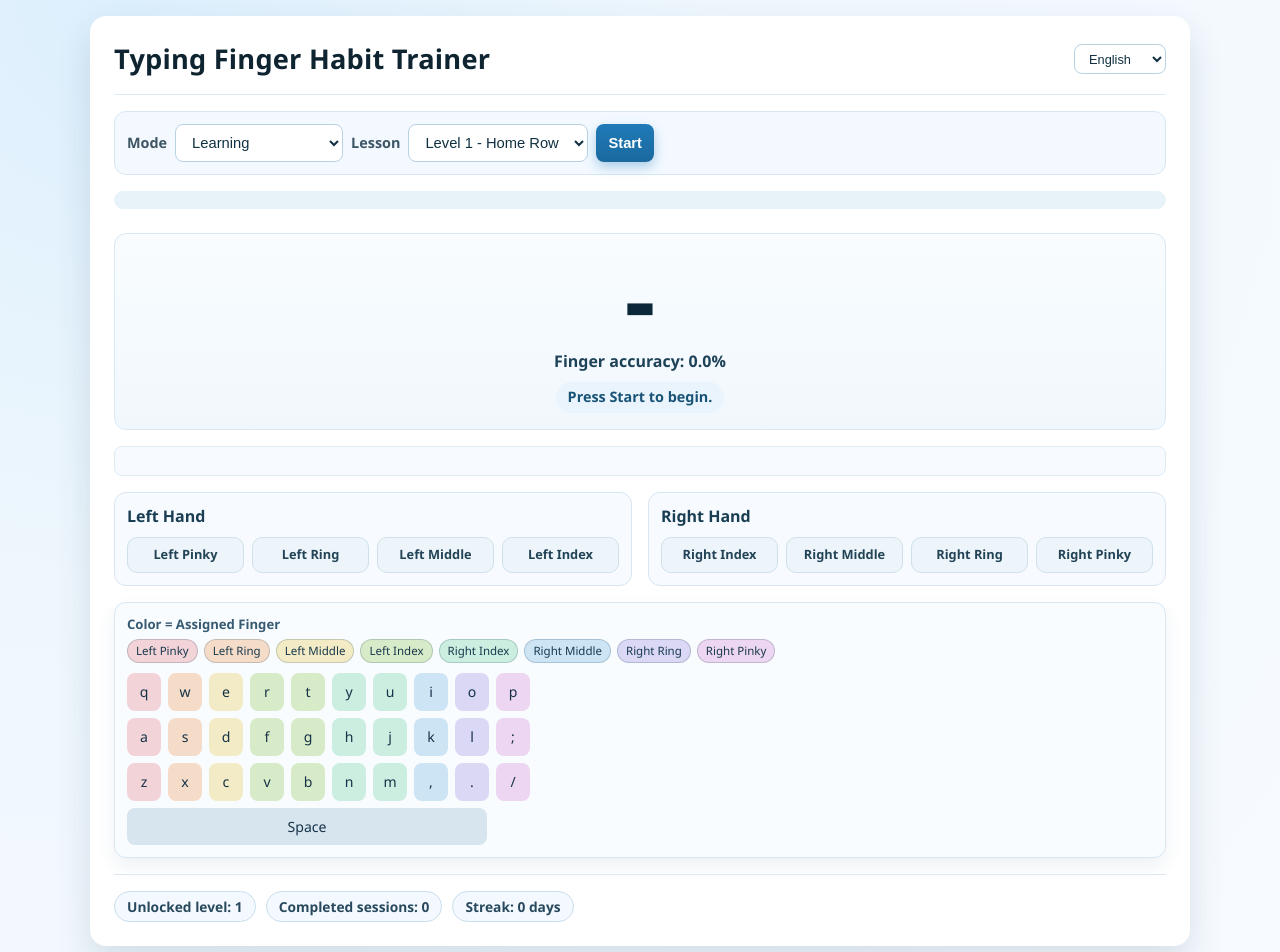
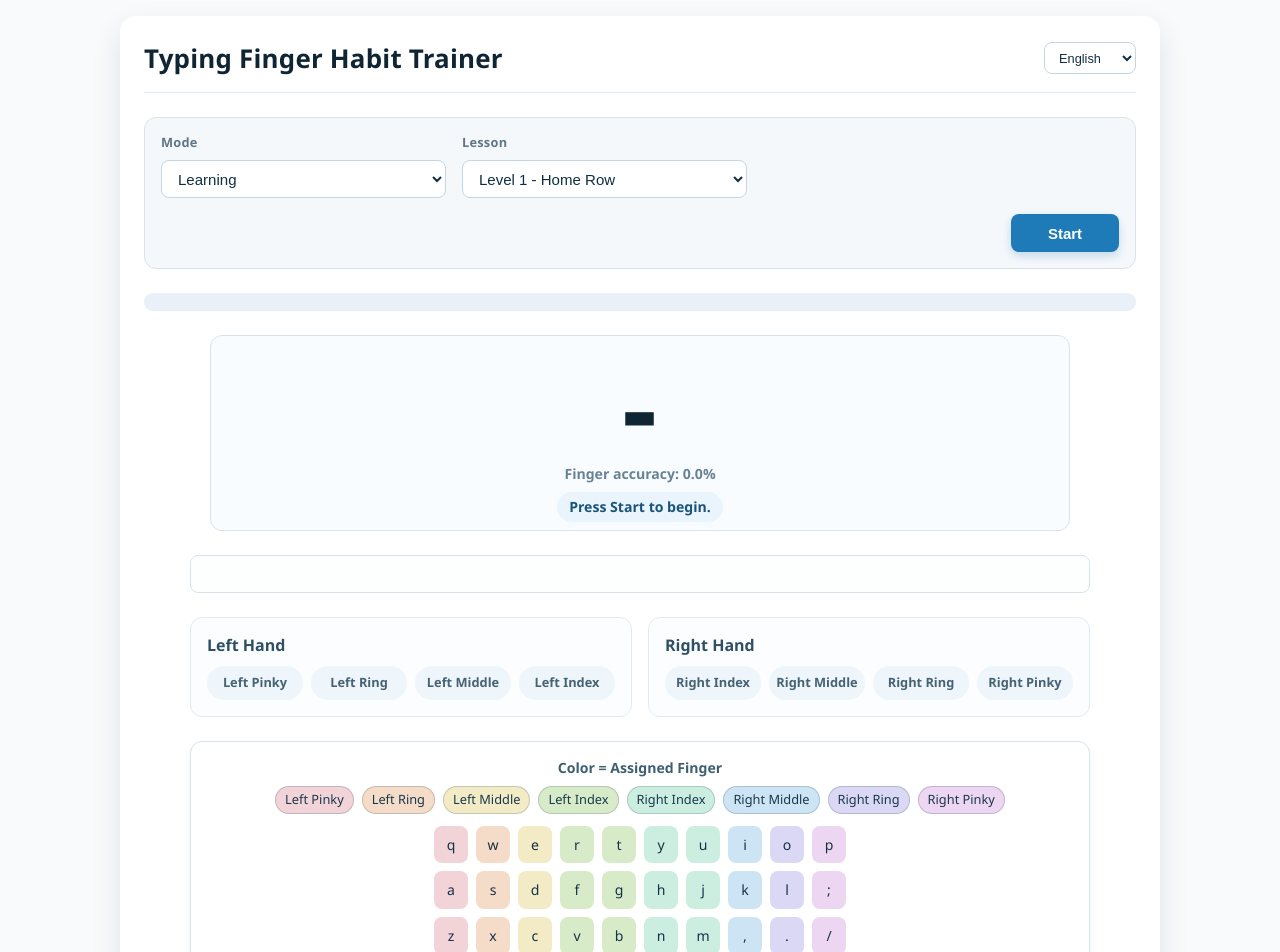
Before and after one commit to spfrank01/typing_trainer, a React (Vite) app: page / in a window 1280 px wide. Shown: the top 952 px of the page. Built offline with nearby package versions, Linux system fonts and the light colour scheme.

Commit message:
refactor style

```diff
--- a/src/components/HandDiagram.tsx
+++ b/src/components/HandDiagram.tsx
@@ -5,12 +5,13 @@ import { Finger } from "../core/types";
 interface HandDiagramProps {
   activeFinger: Finger | null;
   language: Language;
+  status?: "correct" | "wrong" | "warning" | "info";
 }
 
 const fingersLeft: Finger[] = ["L_PINKY", "L_RING", "L_MIDDLE", "L_INDEX"];
 const fingersRight: Finger[] = ["R_INDEX", "R_MIDDLE", "R_RING", "R_PINKY"];
 
-export function HandDiagram({ activeFinger, language }: HandDiagramProps) {
+export function HandDiagram({ activeFinger, language, status = "info" }: HandDiagramProps) {
   const ui = getTrainerUiCopy(language);
 
   return (
@@ -19,7 +20,12 @@ export function HandDiagram({ activeFinger, language }: HandDiagramProps) {
         <h3>{ui.leftHand}</h3>
         <div className="finger-row">
         {fingersLeft.map((finger) => (
-          <span key={finger} className={finger === activeFinger ? "finger is-active" : "finger"}>
+          <span
+            key={finger}
+            className={
+              finger === activeFinger ? `finger is-active is-${status}` : "finger"
+            }
+          >
             {formatFingerLabel(finger, language)}
           </span>
         ))}
@@ -29,7 +35,12 @@ export function HandDiagram({ activeFinger, language }: HandDiagramProps) {
         <h3>{ui.rightHand}</h3>
         <div className="finger-row">
         {fingersRight.map((finger) => (
-          <span key={finger} className={finger === activeFinger ? "finger is-active" : "finger"}>
+          <span
+            key={finger}
+            className={
+              finger === activeFinger ? `finger is-active is-${status}` : "finger"
+            }
+          >
             {formatFingerLabel(finger, language)}
           </span>
         ))}
--- a/src/components/KeyboardView.tsx
+++ b/src/components/KeyboardView.tsx
@@ -6,6 +6,7 @@ import { renderKeyLabel } from "../core/keyUtils";
 interface KeyboardViewProps {
   expectedKey: string | null;
   language: Language;
+  status?: "correct" | "wrong" | "warning" | "info";
 }
 
 const rows = [
@@ -38,7 +39,7 @@ const legendOrder: Finger[] = [
   "R_PINKY"
 ];
 
-export function KeyboardView({ expectedKey, language }: KeyboardViewProps) {
+export function KeyboardView({ expectedKey, language, status = "info" }: KeyboardViewProps) {
   const map = getLayoutMap();
   const ui = getTrainerUiCopy(language);
 
@@ -61,7 +62,8 @@ export function KeyboardView({ expectedKey, language }: KeyboardViewProps) {
             const classes = [
               "key-cap",
               fingerClass[finger],
-              expectedKey === key ? "is-active" : ""
+              expectedKey === key ? "is-active" : "",
+              expectedKey === key ? `is-${status}` : ""
             ]
               .filter(Boolean)
               .join(" ");
--- a/src/features/trainer/TrainerPage.tsx
+++ b/src/features/trainer/TrainerPage.tsx
@@ -72,7 +72,7 @@ export function TrainerPage() {
   const availableLessons = lessons.filter((lesson) => lesson.level <= unlockedLevel);
   const sentenceDifficultyLabel = getSentenceDifficultyFieldLabel(language);
   const lastWeakFinger = history.length > 0 ? history[history.length - 1].problematicFinger : null;
-  const startLabel = state.phase === "running" ? text.restart : text.start;
+  const isRunning = state.phase === "running";
 
   function startLesson(lessonId: string) {
     const lesson = getLessonById(lessonId);
@@ -140,6 +140,8 @@ export function TrainerPage() {
 
       <section className="control-bar">
         <div className="lesson-controls">
+          <div className="control-fields">
+            <div className="control-field">
               <label htmlFor="mode">{text.mode}</label>
               <select
                 id="mode"
@@ -155,8 +157,9 @@ export function TrainerPage() {
                 <option value="daily_focus">{getModeLabel(language, "daily_focus")}</option>
                 <option value="random_sentence">{getModeLabel(language, "random_sentence")}</option>
               </select>
+            </div>
             {mode === "random_sentence" ? (
-            <>
+              <div className="control-field">
                 <label htmlFor="sentence-difficulty">{sentenceDifficultyLabel}</label>
                 <select
                   id="sentence-difficulty"
@@ -171,8 +174,9 @@ export function TrainerPage() {
                   <option value="medium">{getSentenceDifficultyLabel(language, "medium")}</option>
                   <option value="hard">{getSentenceDifficultyLabel(language, "hard")}</option>
                 </select>
-            </>
+              </div>
             ) : null}
+            <div className="control-field">
               <label htmlFor="lesson">{text.lesson}</label>
               <select
                 id="lesson"
@@ -186,9 +190,17 @@ export function TrainerPage() {
                   </option>
                 ))}
               </select>
-          <button type="button" onClick={() => startLesson(selectedLesson.id)}>
-            {startLabel}
+            </div>
+          </div>
+          <div className="control-actions">
+            <button
+              type="button"
+              className={isRunning ? "btn-ghost" : "btn-primary"}
+              onClick={() => startLesson(selectedLesson.id)}
+            >
+              {isRunning ? text.restart : text.start}
             </button>
+          </div>
         </div>
       </section>
 
@@ -215,20 +227,28 @@ export function TrainerPage() {
           </section>
           <section className="train-core">
             <ContextText stream={state.stream} cursor={state.cursor} />
-            <HandDiagram activeFinger={expectedFinger} language={language} />
-            <KeyboardView expectedKey={expectedKey} language={language} />
+            <HandDiagram
+              activeFinger={expectedFinger}
+              language={language}
+              status={state.lastFeedback?.type}
+            />
+            <KeyboardView
+              expectedKey={expectedKey}
+              language={language}
+              status={state.lastFeedback?.type}
+            />
           </section>
         </>
       )}
 
       <footer className="status-bar">
-        <p className="status-chip">
+        <p className="status-item">
           {text.unlockedLevel}: {unlockedLevel}
         </p>
-        <p className="status-chip">
+        <p className="status-item">
           {text.completedSessions}: {history.length}
         </p>
-        <p className="status-chip">
+        <p className="status-item">
           {text.streak}: {streakDays} {text.dayUnit}
         </p>
       </footer>
--- a/src/styles/global.css
+++ b/src/styles/global.css
@@ -1,23 +1,34 @@
 :root {
-  font-family: "Segoe UI", Tahoma, Geneva, Verdana, sans-serif;
+  font-family: "Aptos", "Segoe UI", sans-serif;
   line-height: 1.4;
-  color: #0f2431;
-  background: radial-gradient(circle at 10% 0%, #dceffd 0%, #eff7fd 40%, #f7fbff 100%);
+  color: #102534;
+  background: #f8fafc;
+  --fs-1: 0.8rem;
+  --fs-2: 0.88rem;
+  --fs-3: 0.94rem;
+  --fs-4: 1rem;
+  --fs-5: 1.15rem;
+  --fs-6: 1.62rem;
   --space-1: 8px;
   --space-2: 16px;
   --space-3: 24px;
   --space-4: 32px;
   --radius: 12px;
   --radius-sm: 8px;
+  --radius-lg: 16px;
+  --bg-page: #f8fafc;
   --bg-card: #ffffff;
-  --bg-soft: #f3f9ff;
-  --ink-soft: #3d5564;
-  --line: #c8dcea;
+  --bg-soft: #f5f8fb;
+  --ink-soft: #5f7788;
+  --line: #d9e3ec;
   --brand: #1f7ab8;
   --brand-strong: #155781;
   --ok: #1d8c46;
   --warn: #a86100;
   --bad: #b81f2b;
+  --elevation-1: 0 4px 10px rgba(16, 44, 63, 0.06);
+  --elevation-2: 0 12px 30px rgba(16, 44, 63, 0.1);
+  --ring: 0 0 0 2px rgba(31, 122, 184, 0.22);
 }
 
 * {
@@ -27,6 +38,7 @@
 body {
   margin: 0;
   min-height: 100vh;
+  background: var(--bg-page);
 }
 
 #root {
@@ -35,26 +47,27 @@ body {
 }
 
 .trainer-page {
-  max-width: 1100px;
+  max-width: 1040px;
   margin: 0 auto;
   background: var(--bg-card);
-  border-radius: 16px;
+  border-radius: var(--radius-lg);
   padding: var(--space-3);
-  box-shadow: 0 18px 36px rgba(22, 63, 90, 0.14);
+  box-shadow: var(--elevation-2);
 }
 
 .header-bar {
   display: flex;
   align-items: center;
   justify-content: space-between;
-  border-bottom: 1px solid #deebf4;
+  border-bottom: 1px solid #e2ebf3;
   padding-bottom: var(--space-2);
 }
 
 .header-bar h1 {
   margin: 0;
-  font-size: 1.7rem;
+  font-size: var(--fs-6);
   letter-spacing: 0.2px;
+  font-weight: 800;
 }
 
 .lang-control {
@@ -63,32 +76,42 @@ body {
 }
 
 .lang-select {
-  height: 30px;
+  height: 32px;
   padding: 0 10px;
-  font-size: 0.8rem;
+  font-size: var(--fs-1);
   min-width: 92px;
 }
 
 .control-bar {
-  margin-top: var(--space-2);
-  margin-bottom: var(--space-2);
-  padding: 12px;
+  margin-top: var(--space-3);
+  margin-bottom: var(--space-3);
+  padding: var(--space-2);
   background: var(--bg-soft);
-  border: 1px solid #d6e7f3;
+  border: 1px solid var(--line);
   border-radius: var(--radius);
 }
 
 .lesson-controls {
-  display: flex;
-  align-items: center;
-  flex-wrap: wrap;
+  display: grid;
+  gap: var(--space-2);
+}
+
+.control-fields {
+  display: grid;
+  grid-template-columns: minmax(180px, 1fr) minmax(180px, 1fr) minmax(240px, 1.25fr);
+  gap: var(--space-2);
+}
+
+.control-field {
+  display: grid;
   gap: var(--space-1);
 }
 
 .lesson-controls label {
-  font-size: 0.9rem;
+  font-size: var(--fs-1);
   color: var(--ink-soft);
-  font-weight: 600;
+  font-weight: 700;
+  letter-spacing: 0.02em;
 }
 
 select,
@@ -96,32 +119,38 @@ button {
   height: 38px;
   border-radius: var(--radius-sm);
   padding: 0 12px;
-  font-size: 0.92rem;
+  font-size: var(--fs-3);
 }
 
 select {
-  border: 1px solid #b8d2e3;
+  border: 1px solid #c4d6e4;
   background: #fff;
   color: #103042;
+  transition: border-color 120ms ease, box-shadow 120ms ease;
+}
+
+select:hover {
+  border-color: #aac7da;
 }
 
 select:focus-visible,
 button:focus-visible {
-  outline: 3px solid #0f6ca7;
-  outline-offset: 1px;
+  outline: 0;
+  box-shadow: var(--ring);
 }
 
 button {
   border: 0;
-  background: linear-gradient(180deg, #1f7ab8 0%, #1a699e 100%);
+  background: var(--brand);
   color: #fff;
   font-weight: 700;
   cursor: pointer;
-  transition: transform 120ms ease, box-shadow 120ms ease;
-  box-shadow: 0 5px 12px rgba(31, 122, 184, 0.35);
+  transition: transform 120ms ease, box-shadow 120ms ease, background-color 120ms ease, opacity 120ms ease;
+  box-shadow: 0 4px 10px rgba(31, 122, 184, 0.24);
 }
 
 button:hover {
+  background: var(--brand-strong);
   transform: translateY(-1px);
 }
 
@@ -135,18 +164,39 @@ button:disabled {
   box-shadow: none;
 }
 
+.control-actions {
+  display: flex;
+  justify-content: flex-end;
+}
+
+.btn-primary {
+  min-width: 108px;
+}
+
+.btn-ghost {
+  min-width: 108px;
+  border: 1px solid #c9d9e6;
+  background: #ffffff;
+  color: #2c4f64;
+  box-shadow: none;
+}
+
+.btn-ghost:hover {
+  background: #f4f9fd;
+}
+
 .progress-wrap {
   position: relative;
   margin-top: var(--space-2);
   height: 18px;
-  background: #e8f2f9;
+  background: #e9f0f7;
   border-radius: 999px;
   overflow: hidden;
 }
 
 .progress-bar {
   height: 100%;
-  background: linear-gradient(90deg, #1f7ab8, #2d9ddd);
+  background: linear-gradient(90deg, #1f7ab8, #2893d6);
   transition: width 140ms linear;
 }
 
@@ -154,50 +204,54 @@ button:disabled {
   position: absolute;
   top: -1.45rem;
   right: 0;
-  font-size: 0.84rem;
+  font-size: var(--fs-1);
   color: var(--ink-soft);
 }
 
 .focus-panel {
   margin-top: var(--space-3);
+  max-width: 860px;
+  margin-left: auto;
+  margin-right: auto;
   text-align: center;
-  padding: var(--space-2);
+  padding: var(--space-2) var(--space-2) var(--space-1);
   border-radius: var(--radius);
-  background: linear-gradient(180deg, #f8fcff 0%, #f1f8fd 100%);
-  border: 1px solid #d8e9f5;
+  background: #f9fcff;
+  border: 1px solid var(--line);
 }
 
 .focus-char {
-  font-size: clamp(4rem, 9vw, 6rem);
+  font-size: clamp(4.5rem, 10vw, 6.8rem);
   line-height: 1;
-  font-weight: 800;
-  min-height: 100px;
-  color: #0c2737;
+  font-weight: 850;
+  min-height: 112px;
+  color: #0e2533;
+  letter-spacing: 0.01em;
 }
 
 .focus-char.is-correct {
-  animation: flash-correct 180ms ease-in-out;
+  animation: flash-correct 150ms ease-in-out;
 }
 
 .focus-char.is-wrong {
-  animation: shake-wrong 220ms ease-in-out;
+  animation: shake-wrong 200ms ease-in-out;
 }
 
 .metric {
   margin: 0;
-  font-size: 1rem;
-  color: #1e4257;
+  font-size: var(--fs-2);
+  color: #6a8394;
   font-weight: 700;
 }
 
 .focus-feedback {
-  margin: 10px auto 0;
+  margin: var(--space-1) auto 0;
   min-height: 24px;
   width: fit-content;
   max-width: 90%;
   border-radius: 999px;
   padding: 5px 12px;
-  font-size: 0.9rem;
+  font-size: var(--fs-2);
   font-weight: 700;
 }
 
@@ -222,111 +276,130 @@ button:disabled {
 }
 
 .train-core {
-  margin-top: var(--space-2);
+  margin-top: var(--space-3);
 }
 
 .context-text {
-  margin: 0 0 var(--space-2);
+  margin: 0 0 var(--space-3);
+  max-width: 900px;
+  margin-left: auto;
+  margin-right: auto;
   font-family: ui-monospace, SFMono-Regular, Menlo, Monaco, Consolas, "Liberation Mono", "Courier New",
     monospace;
-  color: #5f7685;
-  min-height: 30px;
-  padding: 8px 10px;
-  border-radius: 8px;
-  background: #f7fbff;
-  border: 1px solid #deebf5;
+  color: #6b8190;
+  min-height: 38px;
+  padding: 10px 12px;
+  border-radius: var(--radius-sm);
+  background: #fdfefe;
+  border: 1px solid var(--line);
+  font-size: var(--fs-3);
 }
 
 .context-text .is-active {
-  color: #062235;
+  color: #031b2a;
   font-weight: 800;
-  background: #d8edfa;
+  background: #bfe2ff;
   border-radius: 4px;
-  padding: 0 2px;
+  padding: 1px 3px;
 }
 
 .hand-diagram {
   display: grid;
   grid-template-columns: 1fr 1fr;
   gap: var(--space-2);
-  margin-bottom: var(--space-2);
+  max-width: 900px;
+  margin-left: auto;
+  margin-right: auto;
+  margin-bottom: var(--space-3);
 }
 
 .hand-group {
-  background: #f7fbff;
-  border: 1px solid #d8e6f1;
+  background: #fbfdff;
+  border: 1px solid #e3ebf2;
   border-radius: var(--radius);
-  padding: 12px;
+  padding: var(--space-2);
 }
 
 .hand-group h3 {
   margin: 0 0 10px;
-  font-size: 1rem;
-  color: #193d53;
+  font-size: var(--fs-4);
+  color: #2f5063;
+  font-weight: 700;
 }
 
 .finger-row {
   display: grid;
   grid-template-columns: repeat(4, minmax(0, 1fr));
-  gap: 8px;
+  gap: var(--space-1);
 }
 
 .finger {
-  border-radius: 10px;
+  border-radius: 999px;
   padding: 8px 6px;
-  font-size: 0.8rem;
+  font-size: var(--fs-1);
   text-align: center;
-  background: #edf5fb;
-  color: #234457;
-  border: 1px solid #cfe0eb;
-  font-weight: 600;
+  background: #eef5fb;
+  color: #476373;
+  font-weight: 700;
+  transition: box-shadow 120ms ease, transform 120ms ease, background-color 120ms ease;
 }
 
 .finger.is-active {
-  border-color: #1f7ab8;
-  background: #cde8fa;
+  background: #d4ebfb;
   color: #0b3d5c;
-  box-shadow: inset 0 0 0 2px rgba(31, 122, 184, 0.2);
+  box-shadow: 0 0 0 1px rgba(31, 122, 184, 0.26), 0 0 16px rgba(31, 122, 184, 0.26);
+  animation: finger-pulse 950ms ease-in-out infinite;
+}
+
+.finger.is-active.is-wrong {
+  animation: shake-wrong 190ms ease-in-out;
 }
 
 .keyboard-view {
-  background: #f9fcff;
-  border: 1px solid #d7e8f4;
+  max-width: 900px;
+  margin: 0 auto;
+  background: #ffffff;
+  border: 1px solid var(--line);
   border-radius: var(--radius);
-  padding: 12px;
-  box-shadow: 0 8px 18px rgba(30, 80, 110, 0.08);
+  padding: var(--space-2);
+  box-shadow: var(--elevation-1);
 }
 
 .keyboard-legend {
-  margin-bottom: 10px;
+  margin-bottom: 12px;
+  display: flex;
+  flex-direction: column;
+  align-items: center;
 }
 
 .legend-title {
   display: block;
-  font-size: 0.82rem;
-  color: #355a71;
-  margin-bottom: 6px;
+  font-size: var(--fs-2);
+  color: #3f5f71;
+  margin-bottom: var(--space-1);
   font-weight: 700;
 }
 
 .legend-items {
   display: flex;
   flex-wrap: wrap;
-  gap: 6px;
+  gap: var(--space-1);
+  justify-content: center;
 }
 
 .legend-dot {
-  padding: 3px 8px;
+  padding: 4px 9px;
   border-radius: 999px;
-  font-size: 0.72rem;
+  font-size: var(--fs-1);
   border: 1px solid rgba(19, 57, 80, 0.2);
   color: #19394d;
 }
 
 .key-row {
   display: flex;
-  gap: 7px;
-  margin-bottom: 7px;
+  gap: var(--space-1);
+  margin-bottom: var(--space-1);
+  justify-content: center;
 }
 
 .key-row:last-child {
@@ -339,20 +412,28 @@ button:disabled {
   border-radius: 8px;
   padding: 8px 6px;
   border: 1px solid transparent;
-  font-size: 0.88rem;
+  font-size: var(--fs-2);
   color: #153247;
   transition: transform 120ms ease, box-shadow 120ms ease, border-color 120ms ease;
 }
 
 .key-cap.thumb {
-  min-width: 360px;
+  min-width: 440px;
 }
 
 .key-cap.is-active {
   border-color: #0e4c71;
-  box-shadow: 0 0 0 2px rgba(31, 122, 184, 0.25);
+  box-shadow: var(--ring);
   transform: translateY(-1px);
   font-weight: 800;
+}
+
+.key-cap.is-active.is-correct {
+  animation: key-hit 150ms ease-in-out;
+}
+
+.key-cap.is-active.is-wrong {
+  animation: shake-wrong 180ms ease-in-out;
 }
 
 .key-cap:hover {
@@ -396,9 +477,9 @@ button:disabled {
 }
 
 .summary {
-  margin-top: var(--space-2);
-  background: #f6fbff;
-  border: 1px solid #d2e5f4;
+  margin-top: var(--space-3);
+  background: #f8fbff;
+  border: 1px solid var(--line);
   border-radius: var(--radius);
   padding: var(--space-2);
 }
@@ -409,28 +490,36 @@ button:disabled {
 
 .summary-actions {
   display: flex;
-  gap: 10px;
+  gap: var(--space-1);
   margin-top: var(--space-2);
 }
 
 .status-bar {
-  margin-top: var(--space-2);
-  display: flex;
-  flex-wrap: wrap;
-  gap: 10px;
-  border-top: 1px solid #dce9f2;
+  margin-top: var(--space-3);
+  max-width: 900px;
+  margin-left: auto;
+  margin-right: auto;
+  display: grid;
+  grid-template-columns: repeat(3, minmax(0, 1fr));
+  gap: 0;
+  border-top: 1px solid var(--line);
   padding-top: var(--space-2);
+  background: #f8fbff;
+  border-radius: var(--radius-sm);
+  overflow: hidden;
 }
 
-.status-chip {
+.status-item {
   margin: 0;
-  border: 1px solid #c9deeb;
-  background: #f3f9ff;
-  color: #28495d;
-  border-radius: 999px;
-  padding: 5px 12px;
-  font-size: 0.86rem;
+  color: #325467;
+  padding: var(--space-1) var(--space-2);
+  font-size: var(--fs-2);
   font-weight: 700;
+  text-align: center;
+}
+
+.status-item:not(:last-child) {
+  border-right: 1px solid #e0eaf2;
 }
 
 @keyframes shake-wrong {
@@ -438,13 +527,13 @@ button:disabled {
     transform: translateX(0);
   }
   25% {
-    transform: translateX(-4px);
+    transform: translateX(-3px);
   }
   50% {
-    transform: translateX(4px);
+    transform: translateX(3px);
   }
   75% {
-    transform: translateX(-2px);
+    transform: translateX(-1px);
   }
   100% {
     transform: translateX(0);
@@ -463,9 +552,37 @@ button:disabled {
   }
 }
 
+@keyframes key-hit {
+  0% {
+    box-shadow: 0 0 0 2px rgba(31, 122, 184, 0.25);
+  }
+  50% {
+    box-shadow: 0 0 0 2px rgba(29, 140, 70, 0.35);
+  }
+  100% {
+    box-shadow: 0 0 0 2px rgba(31, 122, 184, 0.25);
+  }
+}
+
+@keyframes finger-pulse {
+  0% {
+    box-shadow: 0 0 0 1px rgba(31, 122, 184, 0.2), 0 0 6px rgba(31, 122, 184, 0.15);
+  }
+  50% {
+    box-shadow: 0 0 0 1px rgba(31, 122, 184, 0.3), 0 0 14px rgba(31, 122, 184, 0.25);
+  }
+  100% {
+    box-shadow: 0 0 0 1px rgba(31, 122, 184, 0.2), 0 0 6px rgba(31, 122, 184, 0.15);
+  }
+}
+
 @media (max-width: 900px) {
   .trainer-page {
     padding: var(--space-2);
+  }
+
+  .control-fields {
+    grid-template-columns: repeat(2, minmax(180px, 1fr));
   }
 
   .hand-diagram {
@@ -473,6 +590,40 @@ button:disabled {
   }
 
   .key-cap.thumb {
-    min-width: 220px;
+    min-width: 280px;
+  }
+
+  .status-bar {
+    grid-template-columns: 1fr;
+  }
+
+  .status-item:not(:last-child) {
+    border-right: 0;
+    border-bottom: 1px solid #e0eaf2;
   }
 }
+
+@media (max-width: 640px) {
+  .control-fields {
+    grid-template-columns: minmax(0, 1fr);
+  }
+
+  .focus-panel,
+  .context-text,
+  .hand-diagram,
+  .keyboard-view,
+  .status-bar {
+    max-width: 100%;
+  }
+}
+
+@media (prefers-reduced-motion: reduce) {
+  *,
+  *::before,
+  *::after {
+    animation-duration: 0.01ms !important;
+    animation-iteration-count: 1 !important;
+    transition-duration: 0.01ms !important;
+    scroll-behavior: auto !important;
+  }
+}
```
Lines whose indentation alone changed are shown as unchanged.
